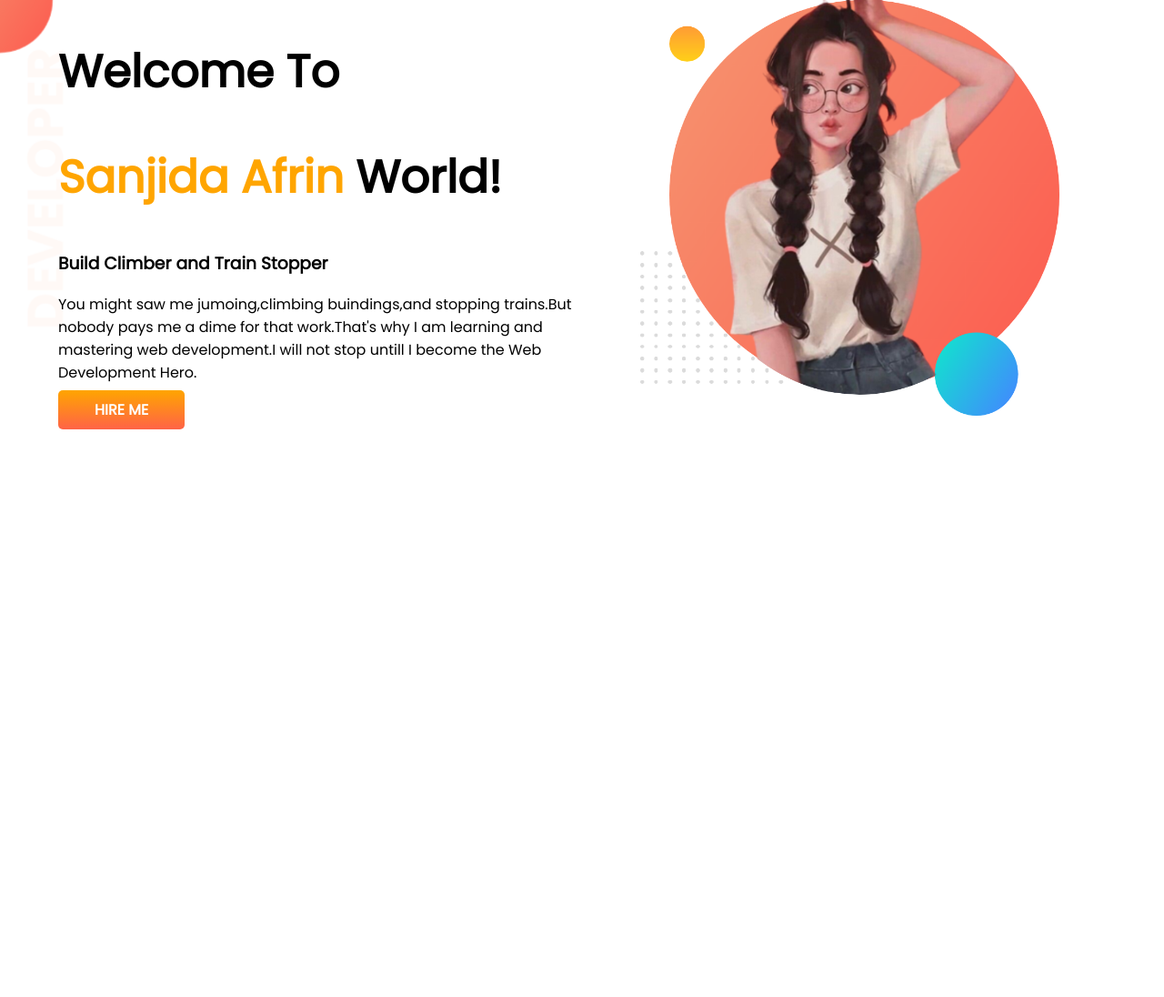
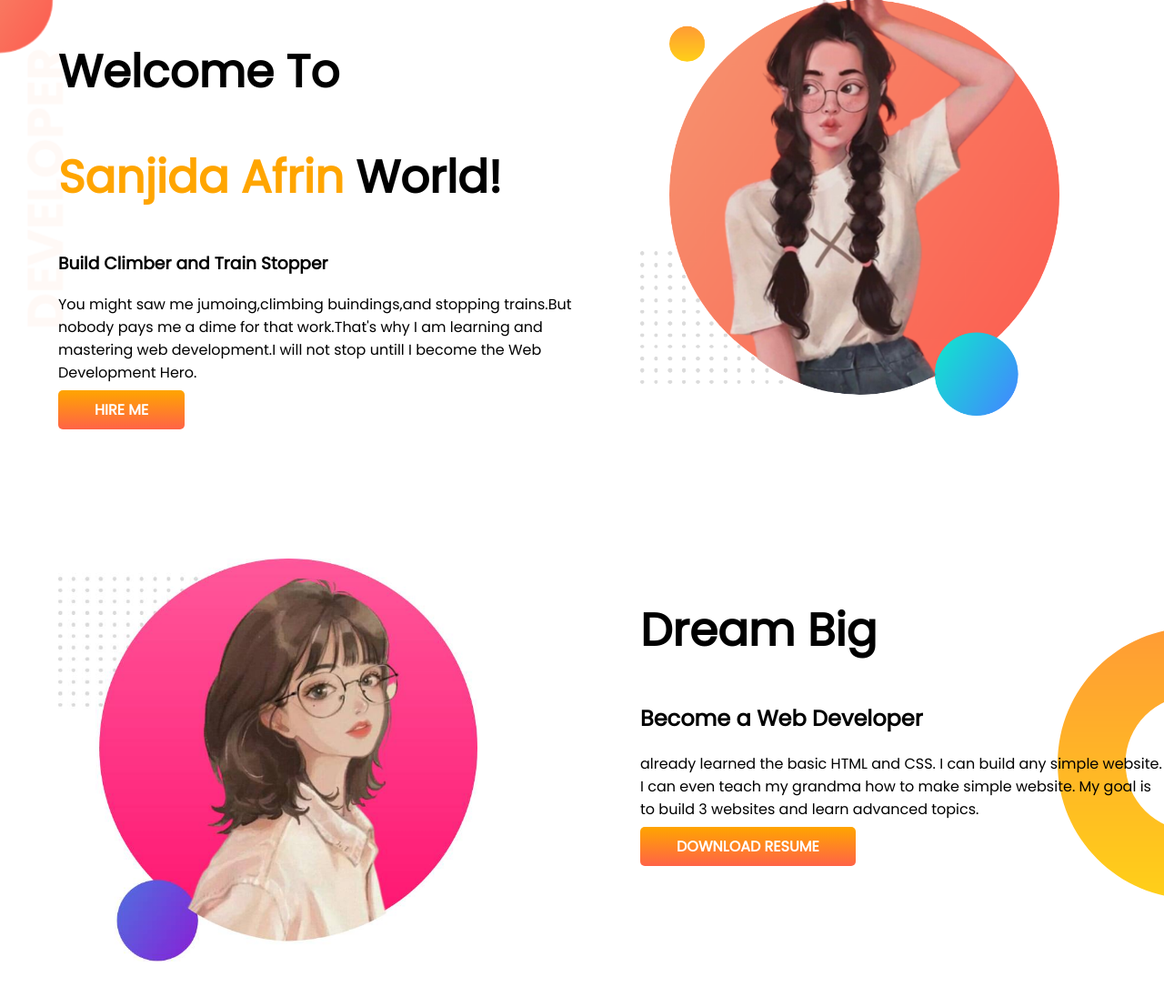
Before and after one commit to Sanjida-afrin/Developer-portfolio, a plain HTML site: page index.html in a window 1280 px wide. Shown: the whole page at 91% size. Before the commit the page ends 800 px from the top, so only its background shows below. Drawn offline with Linux system fonts and the light colour scheme.

Commit message:
another div add

```diff
--- a/index.html
+++ b/index.html
@@ -28,6 +28,17 @@
             <img src="images/ok.png" alt="">
         </div>
     </section>
+    <section class="c1">
+    </div>
+    <div class="t">
+        <img src="images/ok2.jpg" alt="">
+    </div>
+        <div class="t">
+            <h1>Dream Big</h1>
+            <h2>Become a Web Developer</h2>
+            already learned the basic HTML and CSS. I can build any simple website. I can even teach my grandma how to make simple website. My goal is to build 3 websites and learn advanced topics.</p>
+                <a class="link-button" target="_blank">DOWNLOAD RESUME</a>
+    </section>
 </body>
 
 </html>
--- a/style.css
+++ b/style.css
@@ -10,6 +10,7 @@ h1{
 }
 section{
     display: flex;
+    margin-bottom: 150PX;
 }
 .t{
  width: 50%;
@@ -30,3 +31,8 @@ section{
     background-image: url(images/top-banner.png);
     background-repeat: no-repeat;
 }
+.c1{
+background-image: url(images/dream-bg.png);
+background-repeat: no-repeat;
+background-position: right;
+}
```
Also changed, not shown: images/ok2.jpg (added), showOff/raisa1.png (added).
